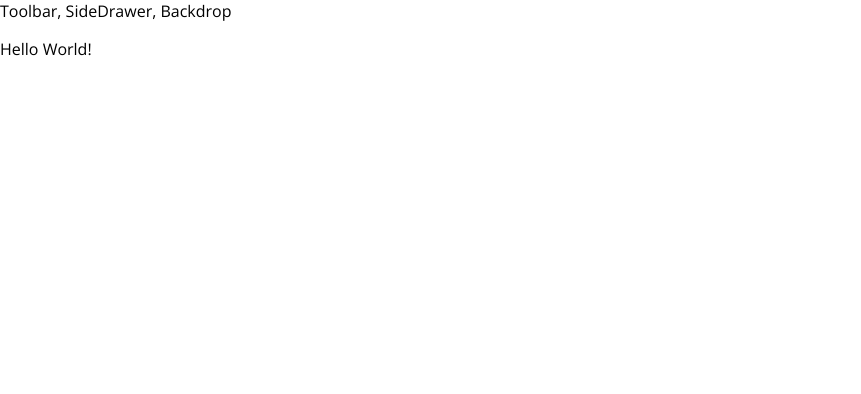
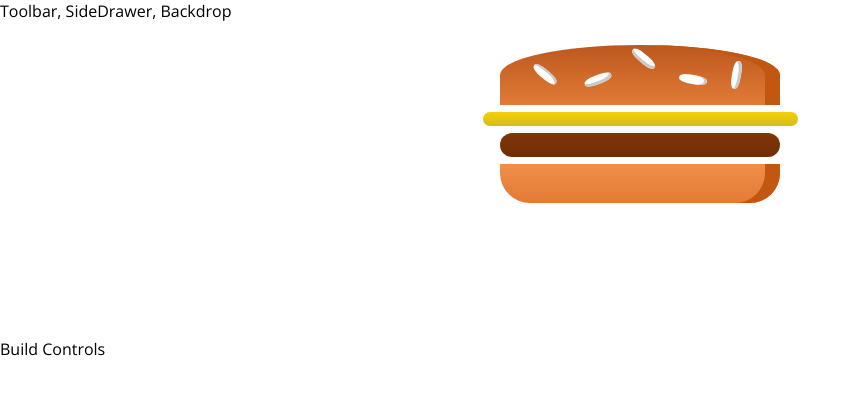
Before and after one commit to ar2zee/My-Burger, a React app: page / in a window 1280 px wide. Shown: the top 394 px of the page, without its empty margins (0-861 px from the left). Built offline with nearby package versions, Linux system fonts and the light colour scheme.

Commit message:
CSS and Basic JS functionality

```diff
--- a/package.json
+++ b/package.json
@@ -31,6 +31,7 @@
     "postcss-flexbugs-fixes": "3.2.0",
     "postcss-loader": "2.0.8",
     "promise": "8.0.1",
+    "prop-types": "^15.6.1",
     "raf": "3.4.0",
     "react": "^16.4.0",
     "react-dev-utils": "^5.0.1",
--- a/src/App.js
+++ b/src/App.js
@@ -1,12 +1,13 @@
 import React, { Component } from 'react';
 import Layout from './components/Layout/Layout';
+import BurgerBuilder from './containers/BurgerBuilder/BurgerBuilder';
 
 class App extends Component {
   render() {
     return (
       <div>
         <Layout>
-          <p>Hello World!</p>
+          <BurgerBuilder/>
         </Layout>
       </div>
     );
--- /dev/null
+++ b/src/components/Burger/Burger.css
@@ -0,0 +1,30 @@
+.Burger {
+    width: 100%;
+    margin: auto;
+    height: 250px;
+    overflow: scroll;
+    text-align: center;
+    font-weight: bold;
+    font-size: 1.2rem;
+}
+
+@media (min-width: 1000px) and (min-height: 700px) {
+    .Burger{
+        width: 700px;
+        height: 600px;
+    }
+}
+
+@media (min-width: 500px) and (min-height: 401px) {
+    .Burger {
+        width: 450px;
+        height: 400px;
+    }
+}
+
+@media (min-width: 500px) and (min-height: 400px) {
+    .Burger {
+        width: 350px;
+        height: 300px;
+    }
+}
--- /dev/null
+++ b/src/components/Burger/Burger.js
@@ -0,0 +1,16 @@
+import React from 'react';
+import classes from './Burger.css';
+import BurgerIngredient from './BurgerIngredient/BurgerIngredient'
+
+const burger = (props) => {
+    return (
+        <div className={classes.Burger}>
+            <BurgerIngredient type="bread-top"/>
+            <BurgerIngredient type="cheese"/>
+            <BurgerIngredient type="meat"/>
+            <BurgerIngredient type="bread-bottom"/>
+        </div>
+    )
+}
+
+export default burger;
--- /dev/null
+++ b/src/components/Burger/BurgerIngredient/BurgerIngredient.css
@@ -0,0 +1,113 @@
+.BreadBottom {
+    height: 13%;
+    width: 80%;
+    background: linear-gradient(#F08E4A, #e27b36);
+    border-radius: 0 0 30px 30px;
+    box-shadow: inset -15px 0 #c15711;
+    margin: 2% auto;
+}
+
+.BreadTop {
+    height: 20%;
+    width: 80%;
+    background: linear-gradient(#bc581e, #e27b36);
+    border-radius: 50% 50% 0 0;
+    box-shadow: inset -15px 0 #c15711;
+    margin: 2% auto;
+    position: relative;
+}
+
+.Seeds1 {
+    width: 10%;
+    height: 15%;
+    position: absolute;
+    background-color: white;
+    left: 30%;
+    top: 50%;
+    border-radius: 40%;
+    transform: rotate(-20deg);
+    box-shadow: inset -2px -3px #c9c9c9;
+}
+
+.Seeds1:after {
+    content: "";
+    width: 100%;
+    height: 100%;
+    position: absolute;
+    background-color: white;
+    left: -170%;
+    top: -260%;
+    border-radius: 40%;
+    transform: rotate(60deg);
+    box-shadow: inset -1px 2px #c9c9c9;
+  }
+
+.Seeds1:before {
+    content: "";
+    width: 100%;
+    height: 100%;
+    position: absolute;
+    background-color: white;
+    left: 180%;
+    top: -50%;
+    border-radius: 40%;
+    transform: rotate(60deg);
+    box-shadow: inset -1px -3px #c9c9c9;
+  }
+
+  .Seeds2 {
+    width: 10%;
+    height: 15%;
+    position: absolute;
+    background-color: white;
+    left: 64%;
+    top: 50%;
+    border-radius: 40%;
+    transform: rotate(10deg);
+    box-shadow: inset -3px 0 #c9c9c9;
+  }
+
+  .Seeds2:before {
+    content: "";
+    width: 100%;
+    height: 100%;
+    position: absolute;
+    background-color: white;
+    left: 150%;
+    top: -130%;
+    border-radius: 40%;
+    transform: rotate(90deg);
+    box-shadow: inset 1px 3px #c9c9c9;
+  }
+
+
+.Meat {
+    width: 80%;
+    height: 8%;
+    background: linear-gradient(#7f3608, #702e05);
+    margin: 2% auto;
+    border-radius: 15px;
+}
+
+.Cheese {
+    width: 90%;
+    height: 4.5%;
+    margin: 2% auto;
+    background: linear-gradient(#f4d004, #d6bb22);
+    border-radius: 20px;
+}
+
+.Salad {
+    width: 85%;
+    height: 7%;
+    margin: 2% auto;
+    background: linear-gradient(#228c1d, #91ce50);
+    border-radius: 20px;
+}
+
+.Bacon {
+    width: 80%;
+    height: 3%;
+    background: linear-gradient(#bf3813, #c45e38);
+    margin: 2% auto;
+}
--- /dev/null
+++ b/src/components/Burger/BurgerIngredient/BurgerIngredient.js
@@ -0,0 +1,46 @@
+import React, {Component} from 'react';
+import PropTypes from 'prop-types';
+
+
+import classes from './BurgerIngredient.css';
+
+class BurgerIngredient extends Component{
+    render(){
+        let ingredient = null;
+switch(this.props.type){
+        case('bread-bottom'):
+            ingredient = <div className={classes.BreadBottom}></div>;
+            break;
+        case('bread-top'):
+            ingredient = (
+                <div className={classes.BreadTop}>
+                    <div className={classes.Seeds1}></div>
+                    <div className={classes.Seeds2}></div>
+                </div>
+            )
+            break;
+        case('meat'):
+            ingredient = <div className={classes.Meat}></div>;
+            break;
+        case('cheese'):
+            ingredient = <div className={classes.Cheese}></div>;
+            break;
+        case('salad'):
+            ingredient = <div className={classes.Salad}></div>;
+            break;
+        case('bacon'):
+            ingredient = <div className={classes.Bacon}></div>;
+            break;
+        default:
+        ingredient = null;
+    }
+    return ingredient;
+    }
+}
+
+BurgerIngredient.propTypes = {
+    type: PropTypes.string.isRequired
+}
+
+
+export default BurgerIngredient;
--- /dev/null
+++ b/src/components/Layout/Layout.css
@@ -0,0 +1,3 @@
+.Content{
+    margin-top: 16px;
+}
--- a/src/components/Layout/Layout.js
+++ b/src/components/Layout/Layout.js
@@ -1,10 +1,11 @@
 import React from 'react';
 import Aux from '../../hoc/Aux';
+import classes from './Layout.css';
 
 const layout = (props) => (
     <Aux>
         <div>Toolbar, SideDrawer, Backdrop</div>
-        <main>
+        <main className={classes.Content}>
             {props.children}
         </main>
     </Aux>
--- /dev/null
+++ b/src/containers/BurgerBuilder/BurgerBuilder.js
@@ -0,0 +1,16 @@
+import React, {Component} from 'react';
+import Aux from '../../hoc/Aux';
+import Burger from '../../components/Burger/Burger'
+
+class BurgerBuilder extends Component{
+    render(){
+        return(
+            <Aux>
+                <Burger/>
+                <div>Build Controls</div>
+            </Aux>
+        )
+    }
+}
+
+export default BurgerBuilder;
```
Also changed, not shown: 1 other file (tests, documents, lock files or other folders).
